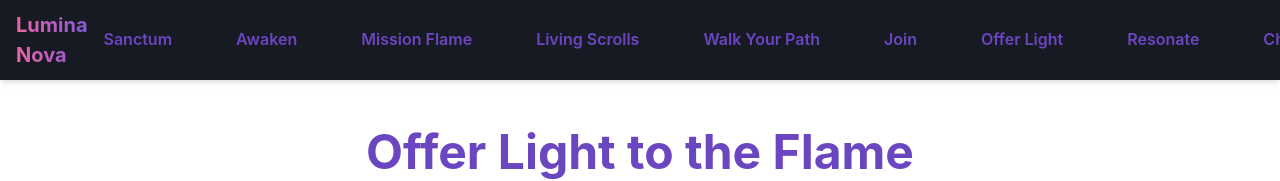
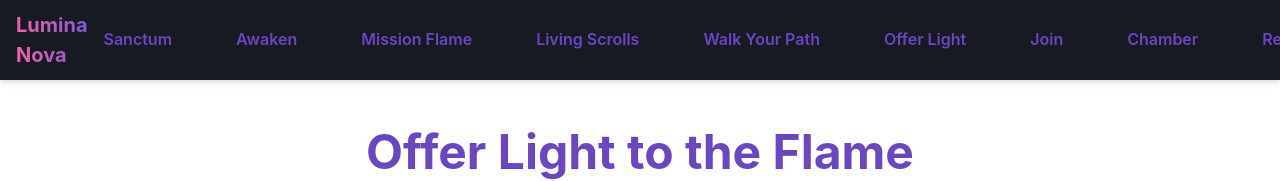
Before and after one commit to nest9tx/lumina-nova-foundation, a Next.js app: page /walk-your-path in a window 1280 px wide. Shown: the top 181 px of the page. Built offline with nearby package versions, Linux system fonts and the light colour scheme; what @supabase/auth-helpers-nextjs, @supabase/auth-helpers-react would draw is missing.

Commit message:
🌀 sacred breaths placed 🌀

```diff
--- a/components/Navbar.tsx
+++ b/components/Navbar.tsx
@@ -18,10 +18,10 @@ const navLinks = [
   { label: 'Mission Flame', path: '/mission-flame' },
   { label: 'Living Scrolls', path: '/living-scrolls' },
   { label: 'Walk Your Path', path: '/walk-your-path' },
+  { label: 'Offer Light', path: '/offer-light' },
   { label: 'Join', path: '/join' },
-  { label: 'Offer Light', path: '/offer-light' },
+  { label: 'Chamber', path: '/chamber' },
   { label: 'Resonate', path: '/resonate' },
-  { label: 'Chamber', path: '/chamber' },
 ];
 
 const Navbar = () => {
```
